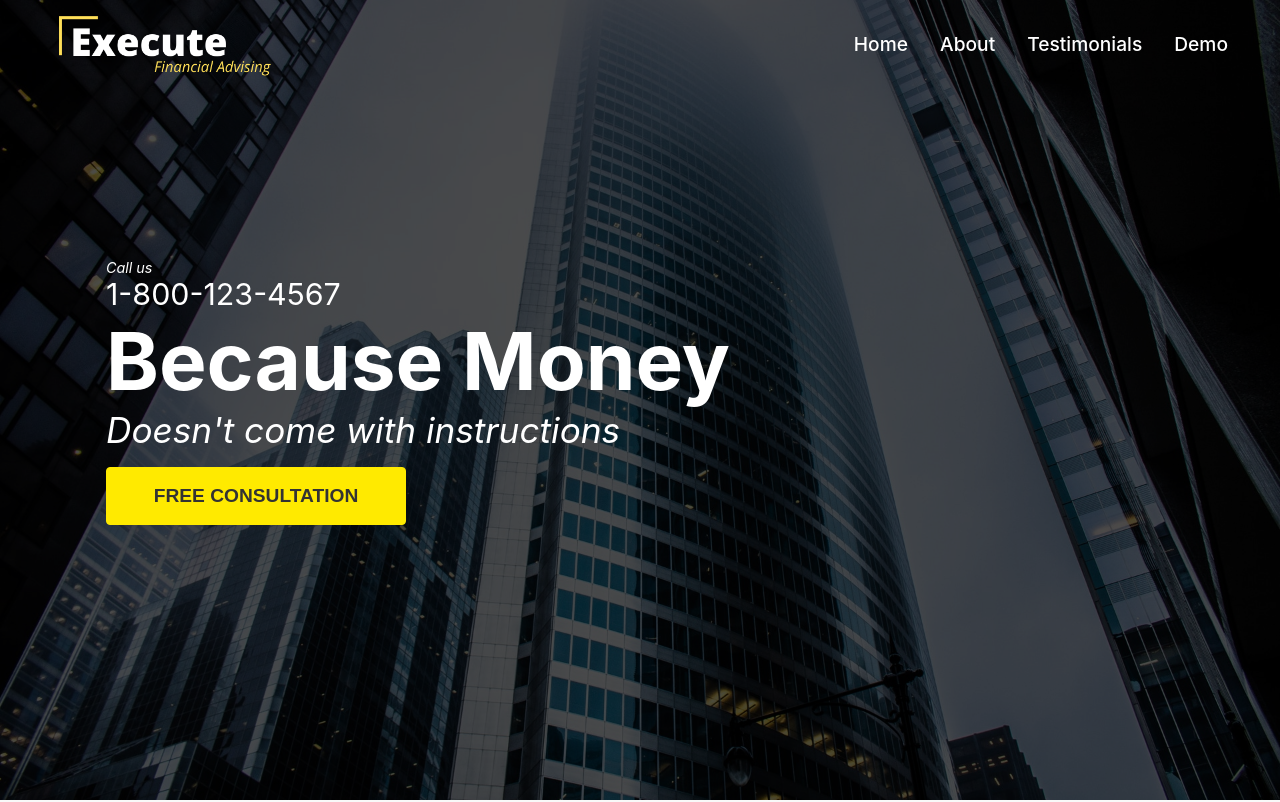
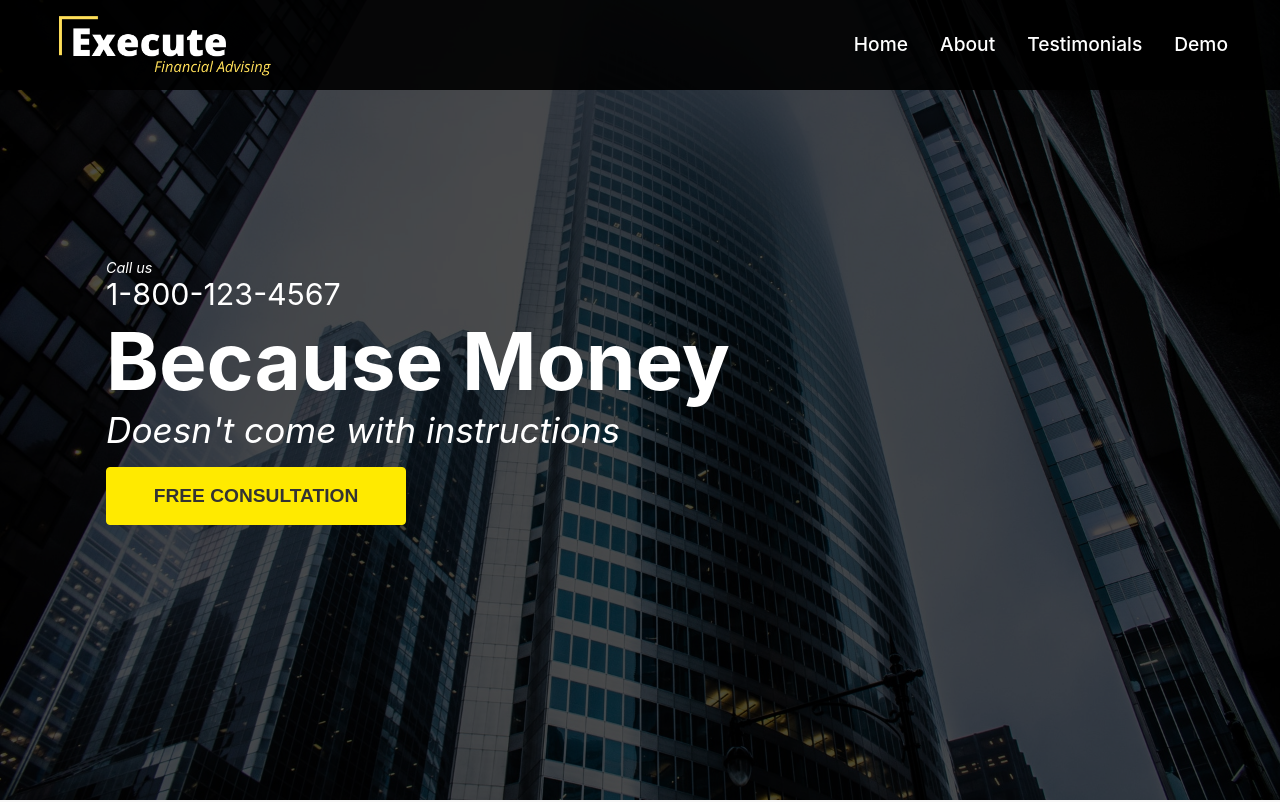
Before and after one commit to MaxiAlbarran/financial-education, a React (Vite) app: page / in a window 1280 px wide. Shown: the top 802 px of the page. Built offline with nearby package versions, Linux system fonts and the light colour scheme; the HTML template or start-up script is replaced by a standard one.

Commit message:
Navbar UI updated

```diff
--- a/src/styles/Navbar.css
+++ b/src/styles/Navbar.css
@@ -7,6 +7,7 @@
   z-index: 1;
   transition: .3s ease-in;
   overflow: hidden;
+  background-color: rgba(0,0,0, .9);
 }
 
 .header .navbar{
```
